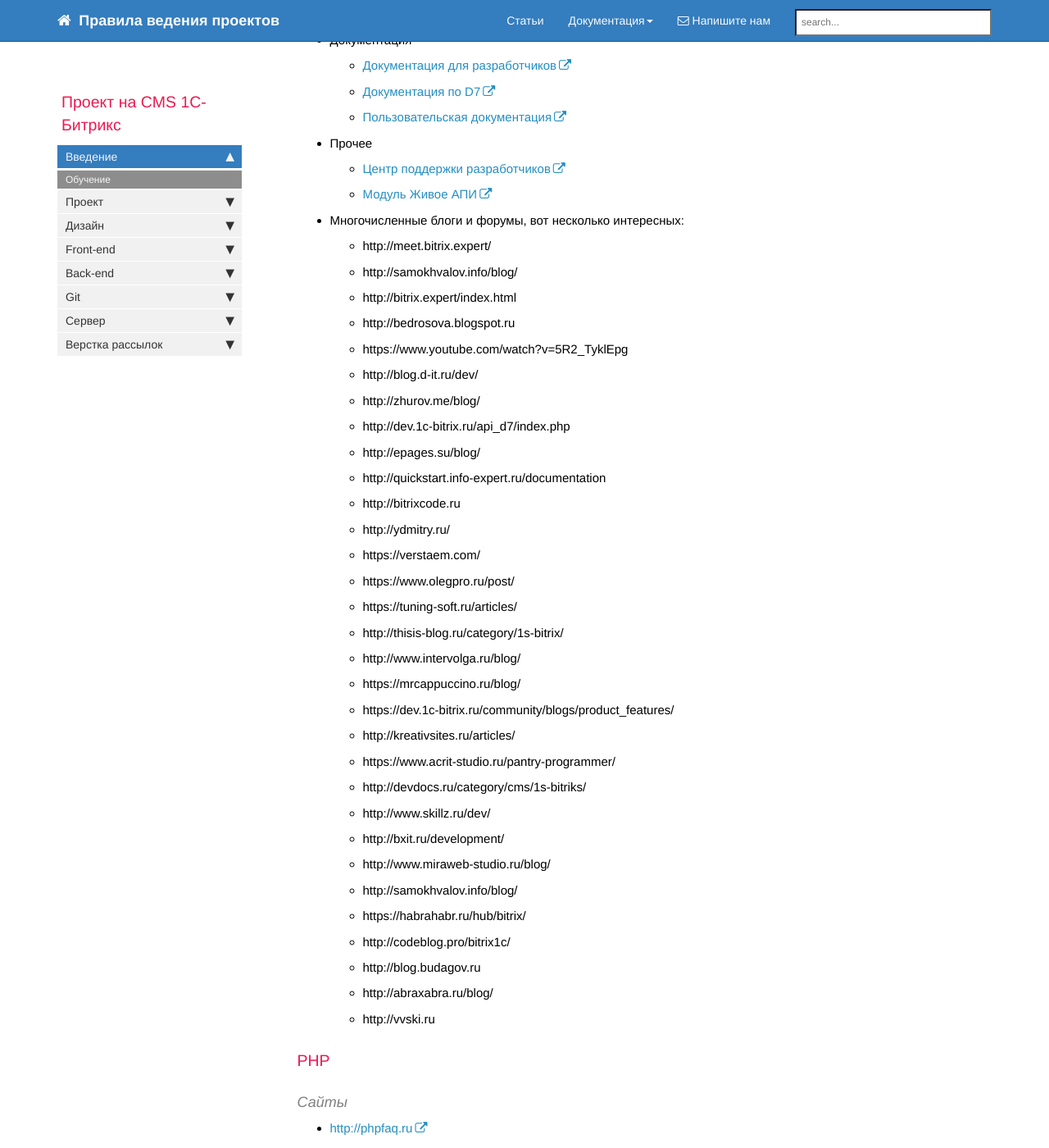
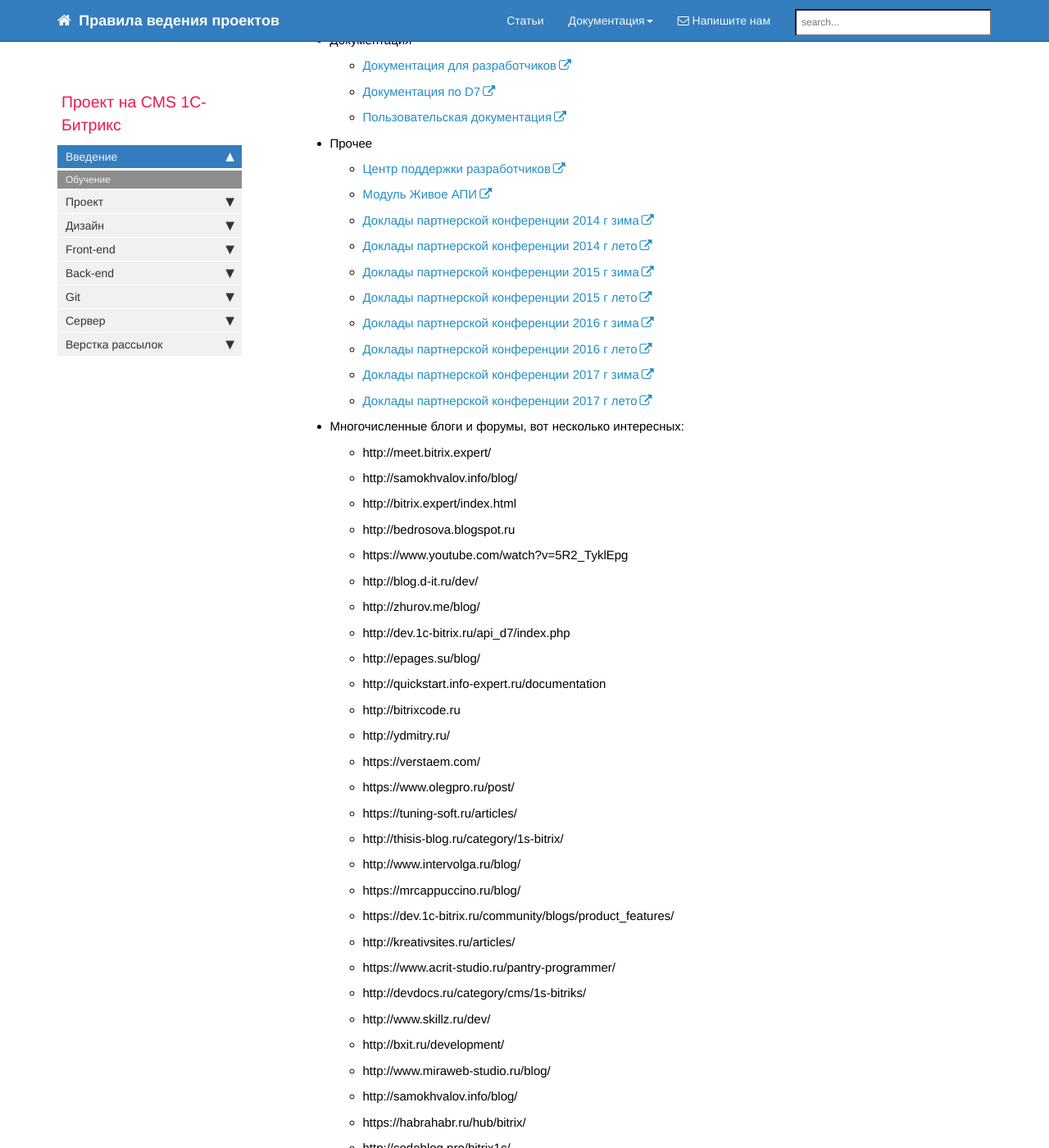
Before and after one commit to gdecider/gdecider.github.io, a Jekyll site: the page built from pages/bx/bx_index.md, in a window 1280 px wide and 1400 px high, scrolled down 1126 px. Shown: the whole window at 82% size. Built offline with Jekyll 4.4.1, drawn with Linux system fonts in a browser that asks for light colours; nearby versions of some CDN libraries; comment, search, counter and statistics services are not loaded; some of the changed text lies outside the part shown.

Commit message:
Update bx_index.md

```diff
--- a/pages/bx/bx_index.md
+++ b/pages/bx/bx_index.md
@@ -53,6 +53,15 @@
 *  Прочее
    * [Центр поддержки разработчиков](https://dev.1c-bitrix.ru/)
    * [Модуль Живое АПИ](https://marketplace.1c-bitrix.ru/solutions/bitrix.liveapi/)
+   * [Доклады партнерской конференции 2014 г зима](https://conf.1c-bitrix.ru/winter2014/agenda/broadcast/)
+   * [Доклады партнерской конференции 2014 г лето](https://conf.1c-bitrix.ru/summer2014/agenda/broadcast/)
+   * [Доклады партнерской конференции 2015 г зима](https://conf.1c-bitrix.ru/winter2015/online/)
+   * [Доклады партнерской конференции 2015 г лето](https://conf.1c-bitrix.ru/summer2015/online/)
+   * [Доклады партнерской конференции 2016 г зима](https://conf.1c-bitrix.ru/winter2016/online/)
+   * [Доклады партнерской конференции 2016 г лето](https://conf.1c-bitrix.ru/summer2016/online/)
+   * [Доклады партнерской конференции 2017 г зима](https://conf.1c-bitrix.ru/winter2017/online/)
+   * [Доклады партнерской конференции 2017 г лето](https://conf.1c-bitrix.ru/winter2017/online/)
+
 
 *  Многочисленные блоги и форумы, вот несколько интересных:
    *  http://meet.bitrix.expert/
@@ -110,6 +119,8 @@
 
    *  http://vvski.ru
 
+   *  http://alexvaleev.ru/orm-d7/
+
 ### PHP
 
 #### Сайты
```
